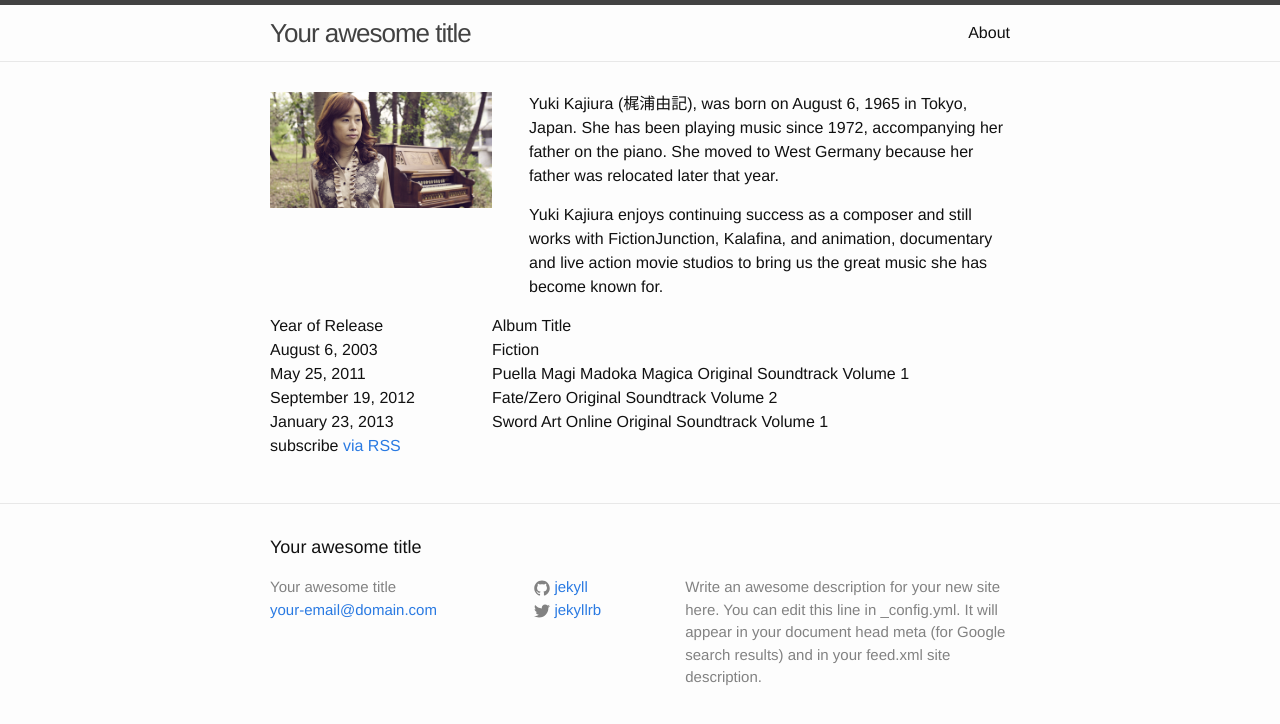
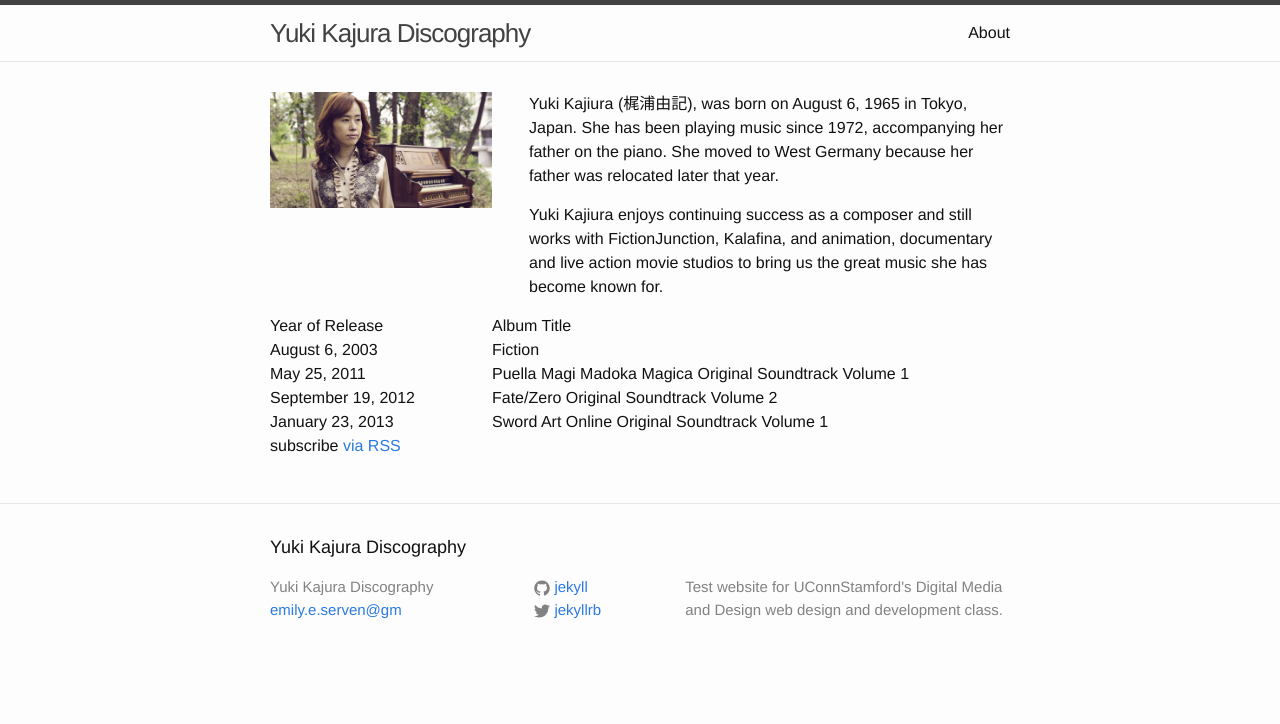
Before and after one commit to emilyeserven/testjekyll, a Jekyll site: the page built from index.html, in a window 1280 px wide. Shown: the top 724 px of the page. Built offline with Jekyll 4.4.1, drawn with Linux system fonts in a browser that asks for light colours.

Commit message:
Modified config file

```diff
--- a/_config.yml
+++ b/_config.yml
@@ -6,12 +6,11 @@
 # 'jekyll serve'. If you change this file, please restart the server process.
 
 # Site settings
-title: Your awesome title
-email: your-email@domain.com
+title: Yuki Kajura Discography
+email: emily.e.serven@gm
 description: > # this means to ignore newlines until "baseurl:"
-  Write an awesome description for your new site here. You can edit this
-  line in _config.yml. It will appear in your document head meta (for
-  Google search results) and in your feed.xml site description.
+  Test website for UConnStamford's Digital Media and Design
+  web design and development class.
 baseurl: "/testjekyll" # the subpath of your site, e.g. /blog
 url: "http://yourdomain.com" # the base hostname & protocol for your site
 twitter_username: jekyllrb
```
